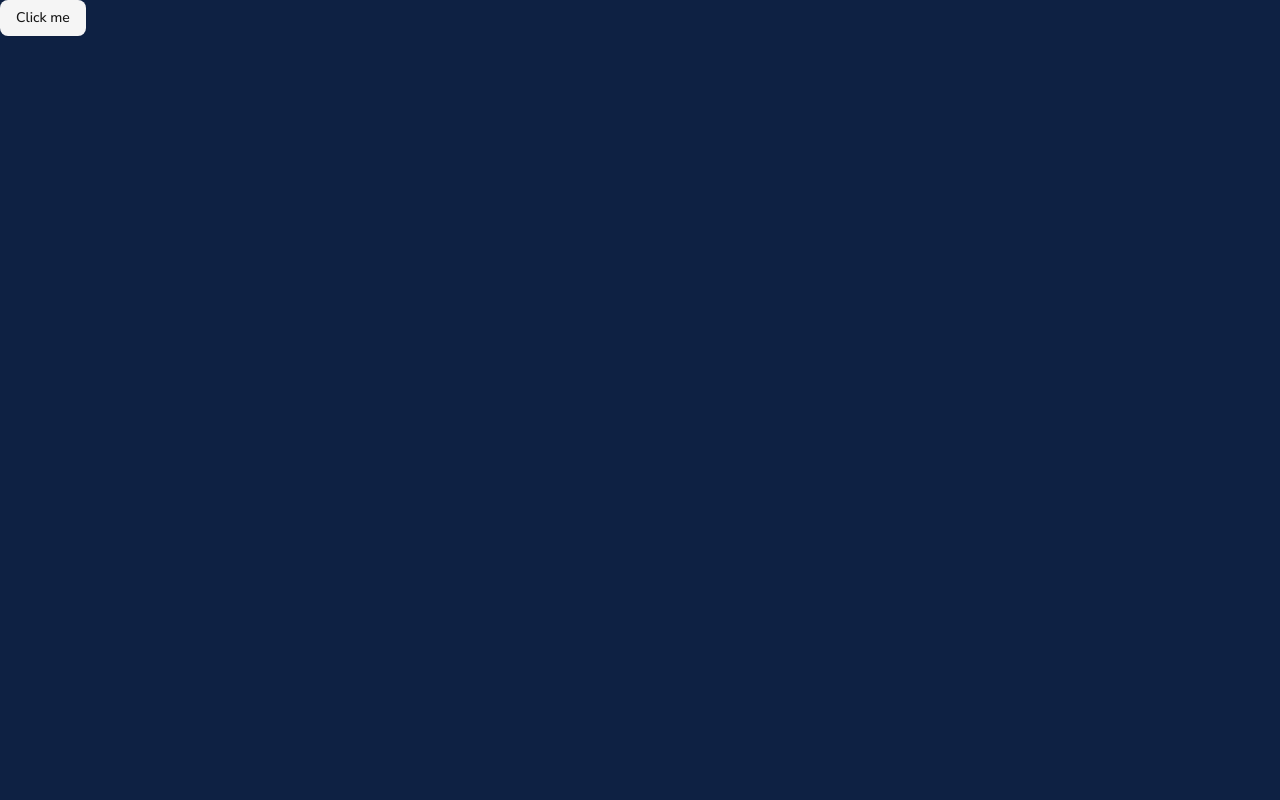
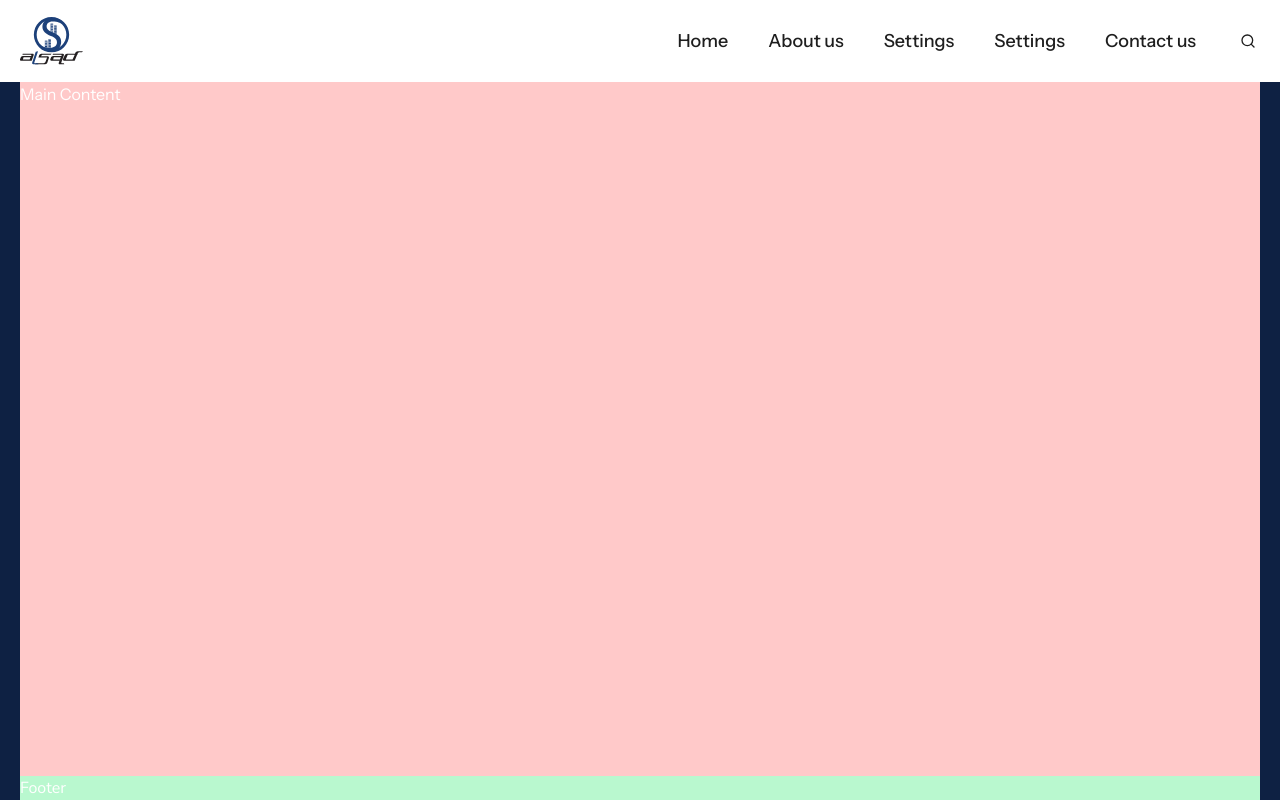
Before and after one commit to techbyhemant/ai-sad, a Next.js app: page / in a window 1280 px wide. Built offline with nearby package versions, Linux system fonts and the light colour scheme.

Commit message:
Add header

```diff
--- a/app/globals.css
+++ b/app/globals.css
@@ -83,6 +83,8 @@
 	--sidebar-accent-foreground: oklch(0.205 0 0);
 	--sidebar-border: oklch(0.922 0 0);
 	--sidebar-ring: oklch(0.708 0 0);
+
+	--color-primary-4: #1e1e1e;
 }
 
 .dark {
--- /dev/null
+++ b/app/home/Footer.jsx
@@ -0,0 +1,11 @@
+import React from 'react';
+
+const Footer = () => {
+	return (
+		<footer className="bg-green-200 max-w-[1240px] mx-auto w-full">
+			Footer
+		</footer>
+	);
+};
+
+export default Footer;
--- /dev/null
+++ b/app/home/Header.jsx
@@ -0,0 +1,28 @@
+import Image from 'next/image';
+import React from 'react';
+import logoDark from '../../public/assets/logo-dark.svg';
+import { NAVIGATION } from './const';
+import { SearchIcon } from 'lucide-react';
+import { Button } from '@/components/ui/button';
+
+const Header = () => {
+	return (
+		<div className="bg-white">
+			<header className="flex justify-between h-[82px] max-w-[1240px] mx-auto items-center">
+				<Image src={logoDark} alt="Logo" width="63" height="47.25" />
+				<nav className="text-[#1e1e1e] font-secondary font-medium text-[18px] flex gap-10 items-center">
+					{NAVIGATION.map((item) => (
+						<p key={item.name}>
+							<a href={item.href}>{item.name}</a>
+						</p>
+					))}
+					<Button variant="ghost" size="icon" className="size-6">
+						<SearchIcon />
+					</Button>
+				</nav>
+			</header>
+		</div>
+	);
+};
+
+export default Header;
--- /dev/null
+++ b/app/home/const.js
@@ -0,0 +1,7 @@
+export const NAVIGATION = [
+	{ name: 'Home', href: '/' },
+	{ name: 'About us', href: '/about-us' },
+	{ name: 'Settings', href: '/products' },
+	{ name: 'Settings', href: '/blogs' },
+	{ name: 'Contact us', href: '/contact-us' },
+];
--- a/app/layout.js
+++ b/app/layout.js
@@ -1,4 +1,4 @@
-import { Nunito_Sans, Instrument_Sans } from 'next/font/google';
+import { Instrument_Sans, Nunito_Sans } from 'next/font/google';
 import './globals.css';
 
 const getInstrumentSans = Instrument_Sans({
--- a/app/page.js
+++ b/app/page.js
@@ -1,5 +1,15 @@
 import { Button } from '@/components/ui/button';
+import Header from './home/Header';
+import Footer from './home/Footer';
 
 export default function Home() {
-	return <Button variant="secondary">Click me</Button>;
+	return (
+		<div className="flex flex-col min-h-screen">
+			<Header />
+			<main className="flex-1 max-w-[1240px] mx-auto bg-red-200 w-full">
+				<h1>Main Content</h1>
+			</main>
+			<Footer />
+		</div>
+	);
 }
```
Also changed, not shown: public/assets/logo-dark.svg (added).
